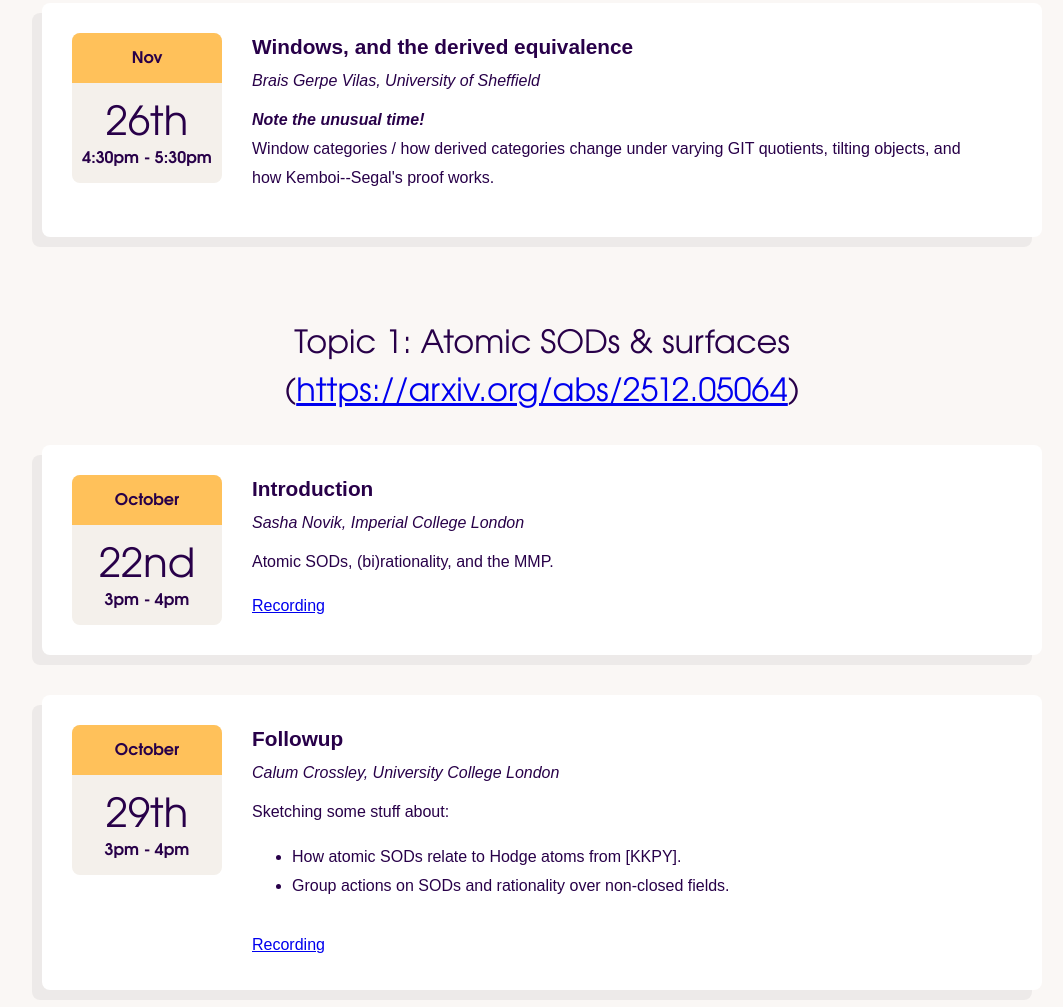
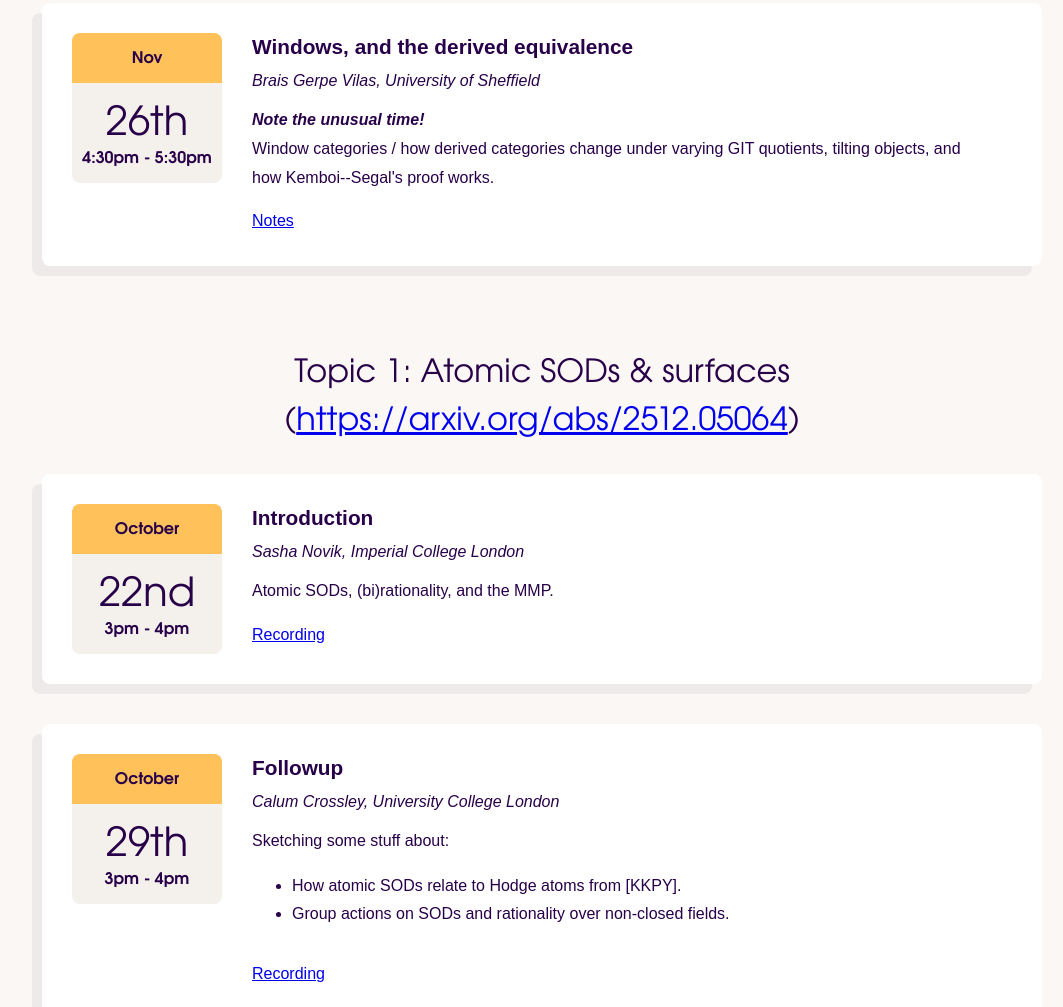
Before and after one commit to dogs-seminar/dogs-seminar.github.io, a plain HTML site: page index.html in a window 1280 px wide. Shown: the part 1523-2530 px from the top of the page, without its empty margins (98-1161 px from the left). Drawn offline with nearby package versions, Linux system fonts and the light colour scheme.

Commit message:
Add notes

```diff
--- a/index.html
+++ b/index.html
@@ -188,9 +188,9 @@
                             how Kemboi--Segal's proof works.
                         </div>
 
-                        <!-- <div class="notes">
-                            <a href="notes/dogs-02_06_26.pdf">Notes</a>
-                        </div> -->
+                        <div class="notes">
+                            <a href="notes/dogs-26_11_26.pdf">Notes</a>
+                        </div>
 
                         <!-- <div class="notes">
                             <a href="https://imperial-ac-uk.zoom.us/rec/share/wA-4Fko5zirXPbrthBk8UweRU-LY4VSajsm_DSDw81WzzdX31ut0VRZgwYn9Wp2o.zdDDRmCSIZN-fKWO">Recording</a>
```
Also changed, not shown: 1 other file.
